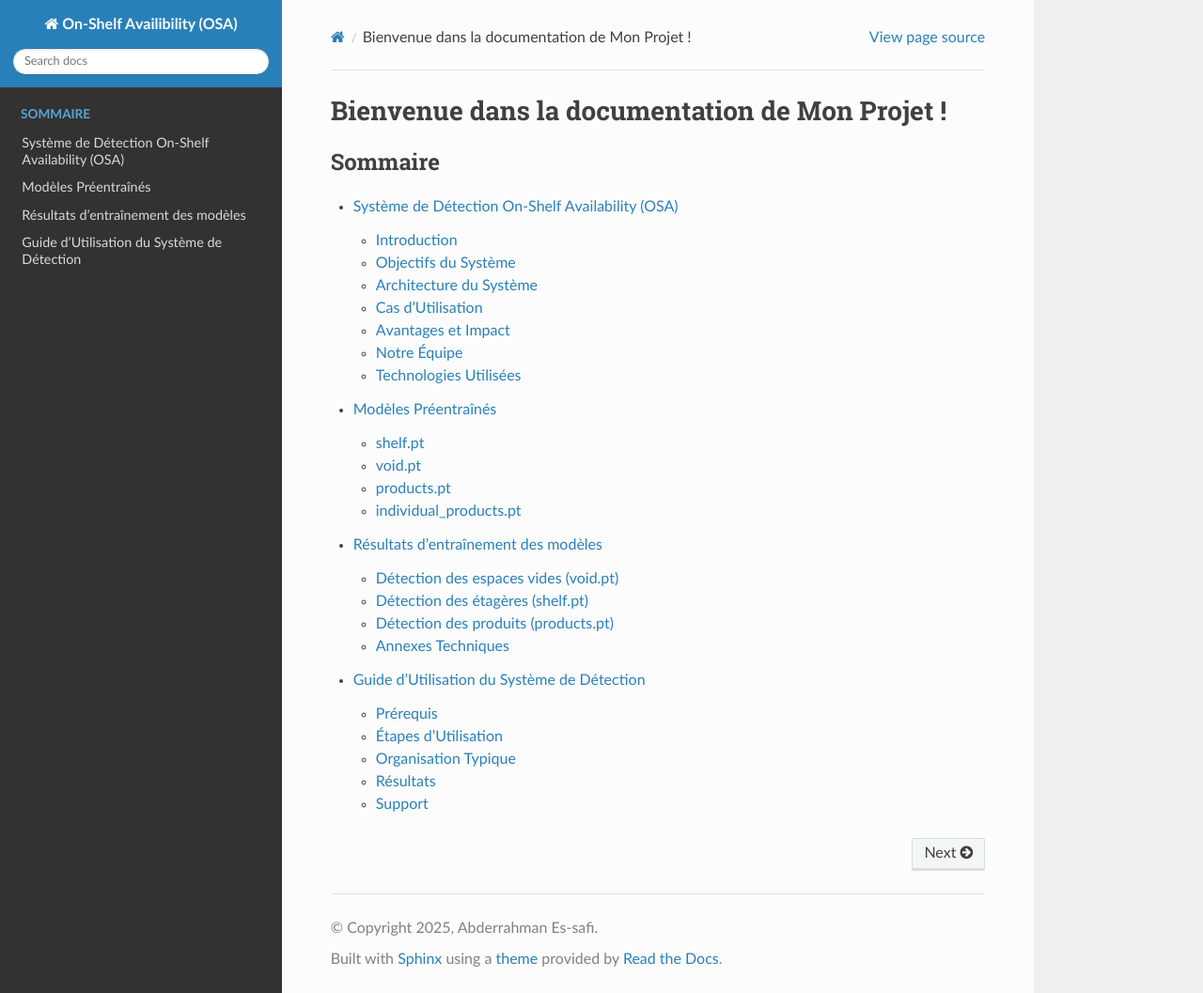
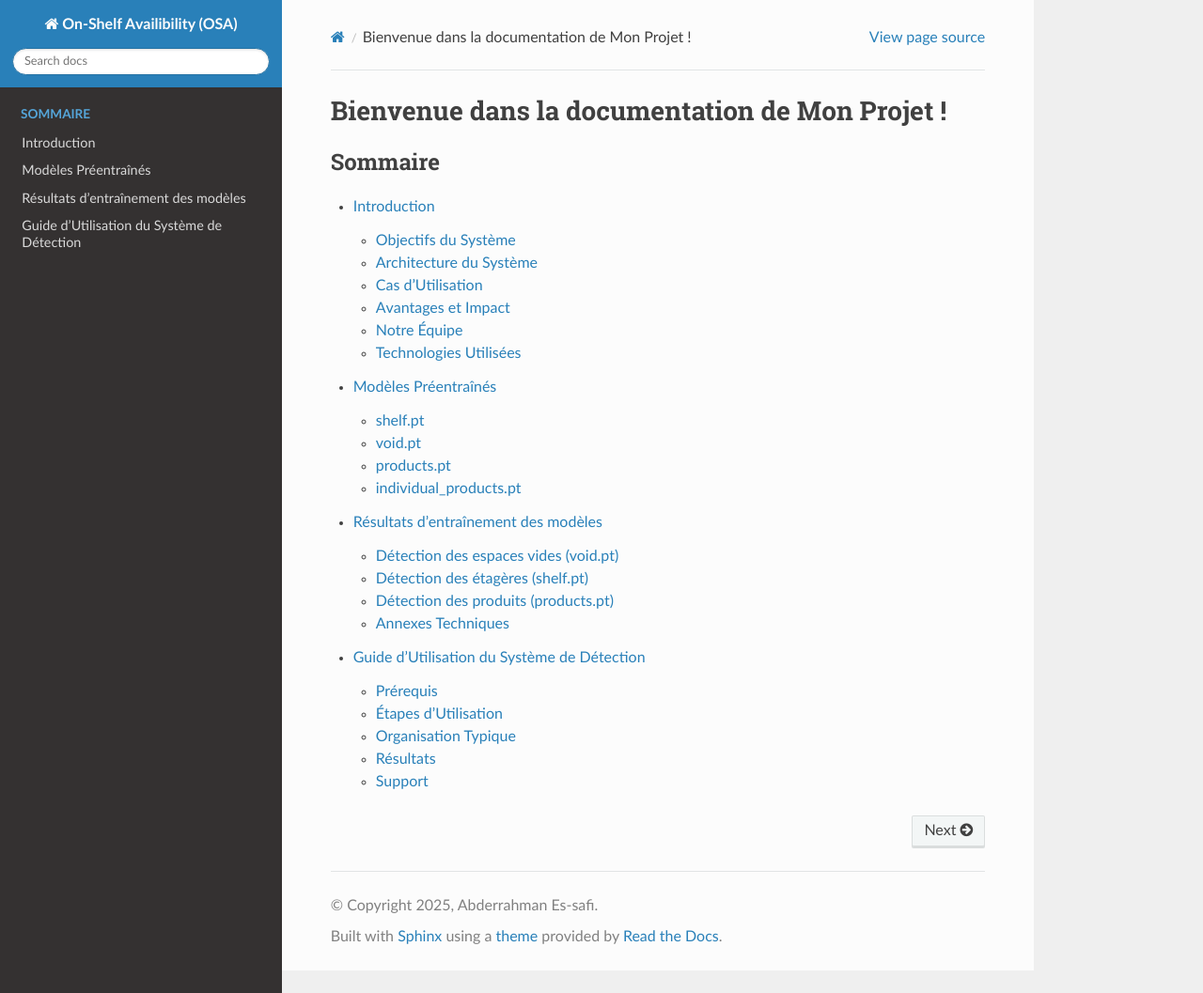
Before and after one commit to abder111/CV_project_osa, a Sphinx documentation site: the page built from docs/source/index.rst, in a window 1280 px wide and 1057 px high. Shown: the whole window at 94% size. Built offline with Sphinx 7.4.7 and the Read the Docs theme 3.1.0, drawn with Linux system fonts in a browser that asks for light colours; pages that are not in the unit, such as notebooks, are missing from menus.

Commit message:
Update introduction.rst

```diff
--- a/docs/source/introduction.rst
+++ b/docs/source/introduction.rst
@@ -1,18 +1,6 @@
-Système de Détection On-Shelf Availability (OSA)
+Introduction
 =================================================
 
-.. toctree::
-   :maxdepth: 2
-   :caption: Contenu:
-
-   introduction
-   objectifs
-   architecture
-   cas_utilisation
-   equipe
-
-Introduction
-------------
 
 Le système de détection On-Shelf Availability (OSA) est une solution avancée de vision par ordinateur conçue pour identifier automatiquement les espaces vides sur les rayons, détecter les étagères et reconnaître les produits présents dans un environnement commercial.
 
```
